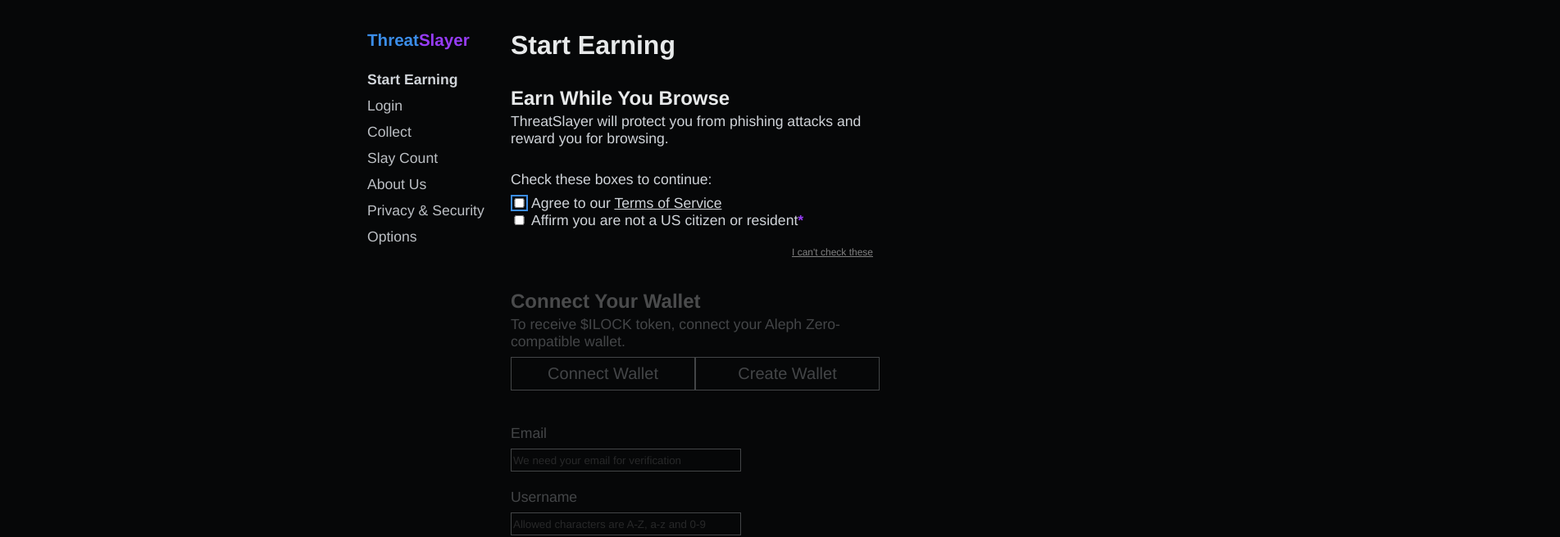
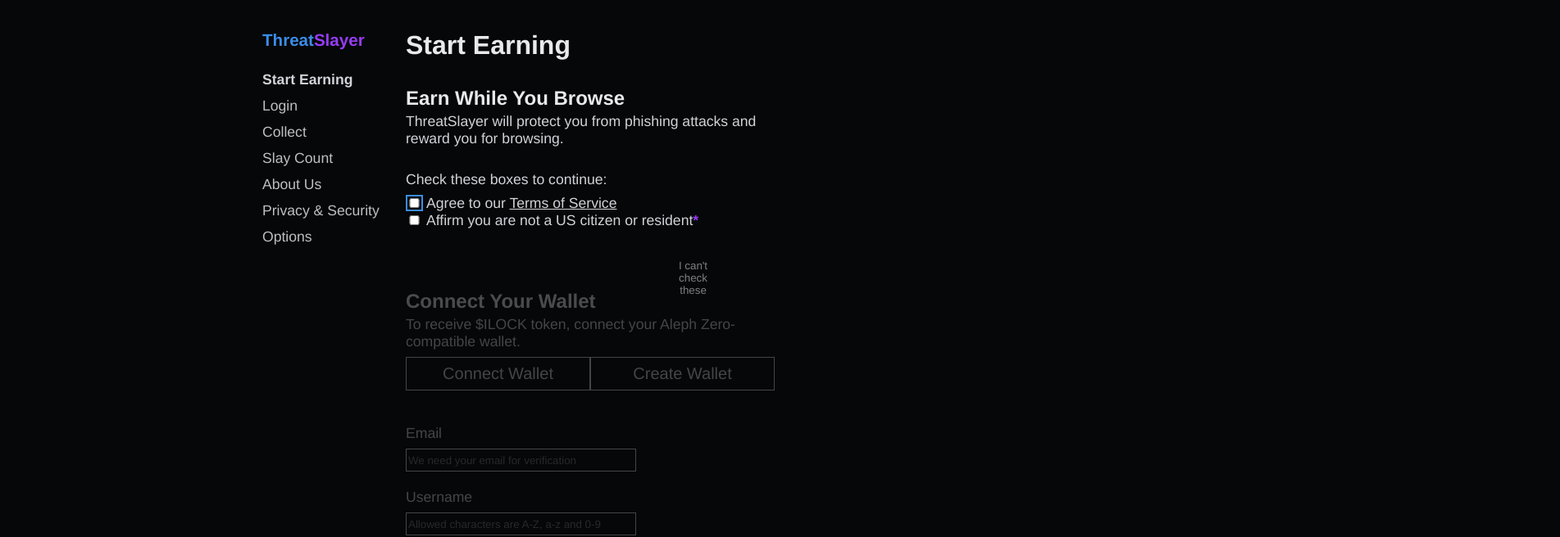
Before and after one commit to interlock-network/threatslayer, a Vue app: page / in a window 1280 px wide. Shown: the top 656 px of the page at 82% size, 1903 px wide, since content can reach past the window. Built offline with nearby package versions, Linux system fonts and the light colour scheme.

Commit message:
App.vue BailButton.vue BailLink.vue: small refactors, styling

```diff
--- a/src/App.vue
+++ b/src/App.vue
@@ -127,7 +127,7 @@ body {
   color: #d0d4d9;
   font-size: 1.1rem;
   margin-top: 1rem;
-  margin-left: 35%;
+  margin-left: 25%;
   pointer-events: none;
   width: 700px;
 }
--- a/src/pages/components/subcomponents/BailButton.vue
+++ b/src/pages/components/subcomponents/BailButton.vue
@@ -1,5 +1,5 @@
 <template>
-    <button class="bail-button" @click="bailOut()">
+    <button class="bail-button" @click="bailOut">
         Maybe later
     </button>
 </template>
@@ -7,9 +7,6 @@
 <script>
 export default {
     name: "BailButton",
-    props: {
-        active: Boolean,
-    },
     methods: {
         bailOut() {
             window.open('https://interlock.network');
--- a/src/pages/components/subcomponents/BailLink.vue
+++ b/src/pages/components/subcomponents/BailLink.vue
@@ -1,14 +1,25 @@
 <template>
     <div id="bail-link-container">
-        <a href="https://interlock.network" target="_blank" id='bail-link'>{{ msg }}</a>
+        <EmptyButton :msg="msg" :action="openTab" />
     </div>
 </template>
 
 <script>
+
+import EmptyButton from "./EmptyButton.vue";
+
 export default {
     name: "BailLink",
+    components: {
+        EmptyButton,
+    },
     props: {
         msg: String,
+    },
+    methods: {
+        openTab() {
+            window.open('https://interlock.network')
+        },
     },
 };
 </script>
@@ -18,13 +29,4 @@ export default {
     display: block;
     float: right;
 }
-
-#bail-link {
-    color: gray;
-    float: right;
-    font-size: 0.75rem;
-    cursor: pointer;
-    min-width: 65px;
-    pointer-events: initial;
-}
 </style>
```
